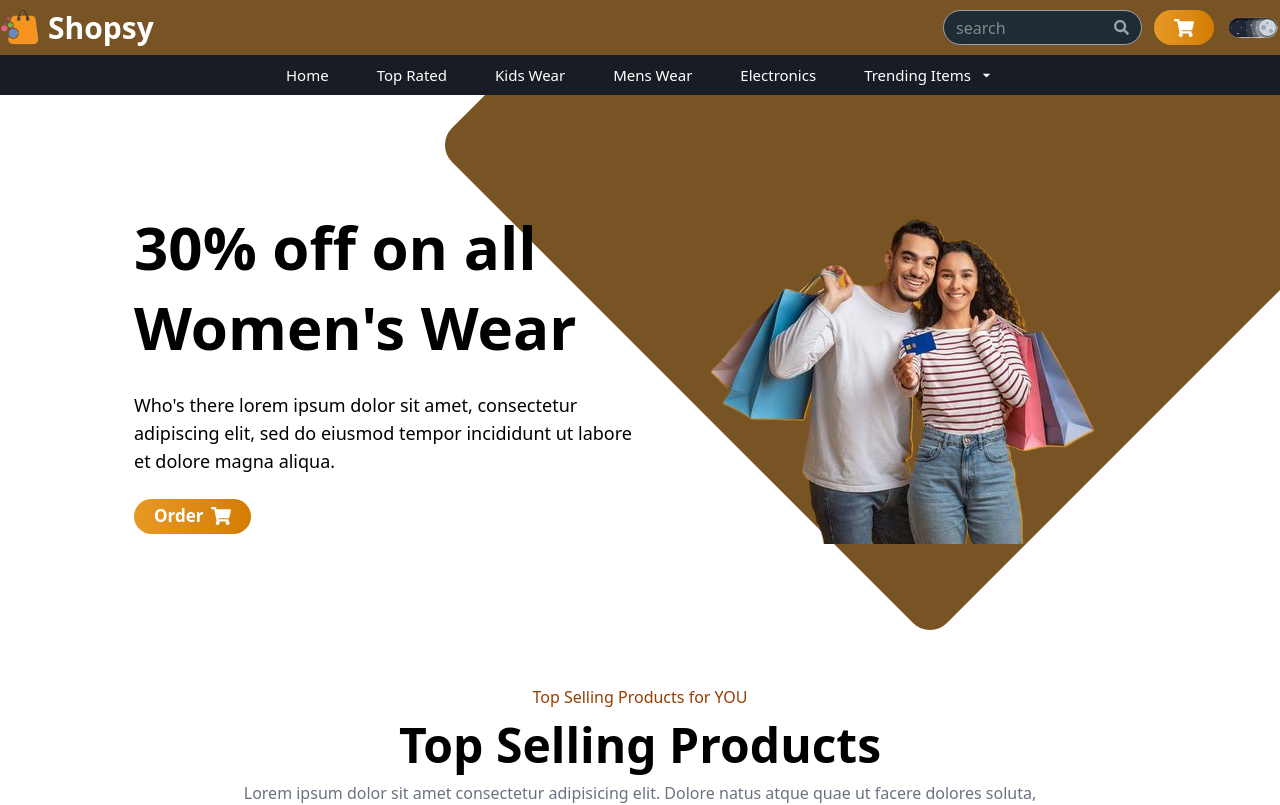
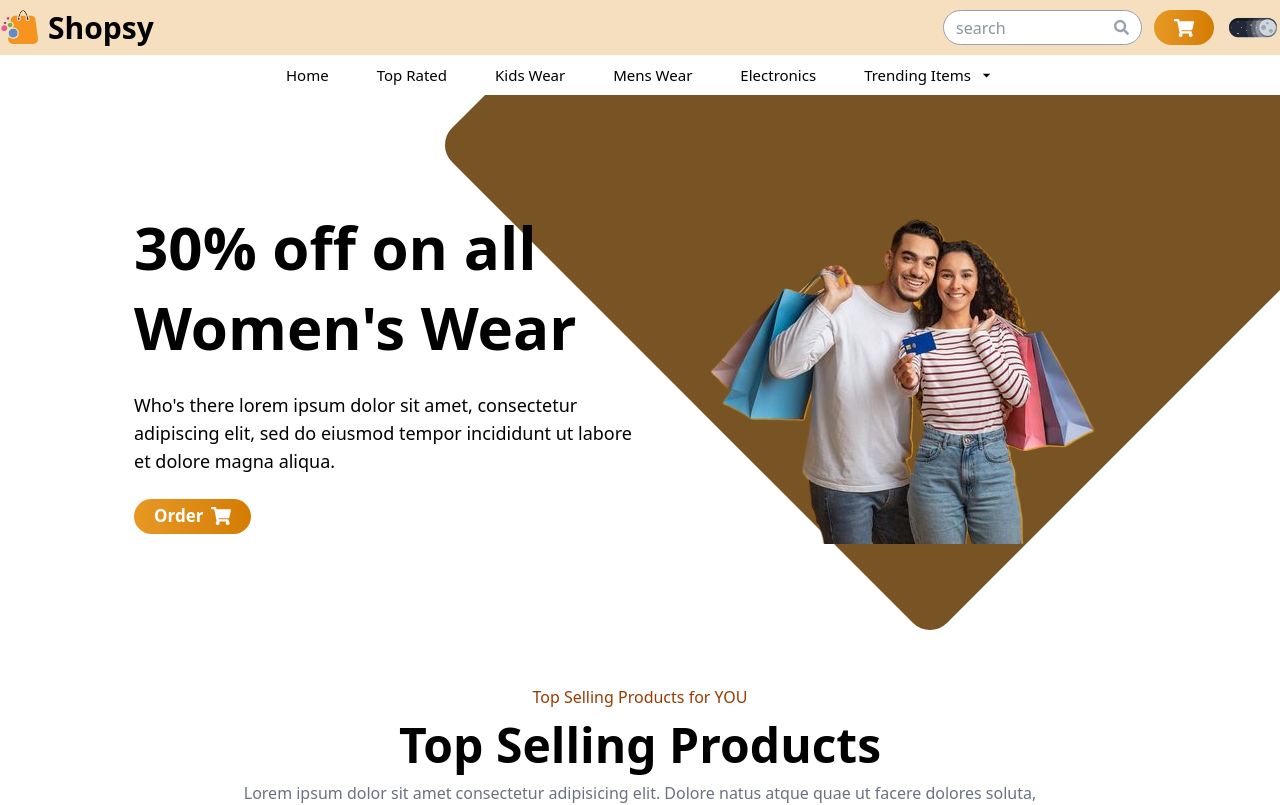
Before and after one commit to saba-ramezani/Clothing-Store, a React (Vite) app: page / in a window 1280 px wide. Shown: the top 805 px of the page. Built offline with nearby package versions, Linux system fonts and the light colour scheme.

Commit message:
added light/dark theme in navbar

```diff
--- a/src/components/Navbar/Navbar.jsx
+++ b/src/components/Navbar/Navbar.jsx
@@ -1,12 +1,8 @@
-import React, { useState } from 'react'
 import { darkModeBtn, lightModeBtn, logo } from '../../assets'
 import { FaSearch } from "react-icons/fa";
 import { FaShoppingCart } from "react-icons/fa";
-import classNames from "classnames";
 import { DropdownLinks, Menu } from '../data';
 import { IoMdArrowDropdown } from "react-icons/io";
-
-
 
 
 
@@ -25,15 +21,15 @@ const Topbar = ({setIsVisible}) => {
     document.documentElement.classList.toggle('dark');
   };
   return (
-    <div className='bg-[#785424] h-[55px] flex items-center justify-center '>
+    <div className='dark:bg-[#785424] bg-[#f5dfbf] h-[55px] flex items-center justify-center '>
       <div className='container flex justify-between items-center'>
         <a href="#" className='flex items-center gap-2'>
           <img src={logo} alt="" className='w-[40px] h-[35px]' />
-          <span className='text-white font-bold text-3xl'>Shopsy</span>
+          <span className='text-black dark:text-white font-bold text-3xl'>Shopsy</span>
         </a>
         <div className='flex gap-3'>
-          <div className='group flex justify-center items-center bg-[#202c34] h-[35px] border-[1px] border-gray-400 px-3 rounded-[20px]'>
-            <input type="text" className='text-gray-200 w-[150px] group-hover:w-[200px] transition-all duration-300 focus:outline-none' placeholder='search' />
+          <div className='group flex justify-center text-gray-800 dark:text-gray-200 items-center dark:bg-[#202c34] bg-white h-[35px] border-[1px] border-gray-400 px-3 rounded-[20px]'>
+            <input type="text" className='text-gray-800 dark:text-gray-200 w-[150px] group-hover:w-[200px] transition-all duration-300 focus:outline-none' placeholder='search' />
             <FaSearch size={15} className='text-gray-400 group-hover:text-[#fea928] ml-2' />
           </div>
           <button
@@ -59,20 +55,20 @@ const Topbar = ({setIsVisible}) => {
 
 const Menubar = () => {
   return (
-    <div data-aos="zoom-in" className='bg-[#181c24]'>
+    <div data-aos="zoom-in" className='dark:bg-[#181c24] bg-white dark:text-white text-black'>
       <ul className='flex items-center gap-4 justify-center py-2'>
         {Menu.map((item) => {
           if (item.name === "Trending Items") {
             return (
               <li id={item.id} className='group' key={item.id}>
-                <a href={item.link} className='hover:text-[#fea928] flex items-center gap-2 text-white px-4 text-[15px]'>
+                <a href={item.link} className='hover:text-[#fea928]  flex items-center gap-2 px-4 text-[15px]'>
                   {item.name}
                   <IoMdArrowDropdown className='group-hover:rotate-180 transition-all duration-200' />
                   </a>
-                <div className='absolute z-[1000] hidden group-hover:flex bg-white py-1 rounded-xl'>
+                <div className='absolute z-[1000] hidden group-hover:flex dark:bg-[#181c24] bg-white py-1 rounded-xl'>
                   <ul className=''>
                     {DropdownLinks.map((dropdownItem) => (
-                      <li key={dropdownItem.id} className='p-3 flex text-[15px] rounded-xl hover:bg-[#f5dfbf] '>
+                      <li key={dropdownItem.id} className='p-3 flex text-[15px] rounded-xl hover:bg-[#f5dfbf] dark:hover:text-black'>
                         <a href={dropdownItem.link} className='w-full'>{dropdownItem.name}</a>
                       </li>
                     ))}
@@ -83,7 +79,7 @@ const Menubar = () => {
           } else {
             return (
             <li id={item.id} key={item.id}>
-              <a href={item.link} className='hover:text-[#fea928] text-white px-4 text-[15px]'>{item.name}</a>
+              <a href={item.link} className='hover:text-[#fea928] px-4 text-[15px]'>{item.name}</a>
             </li>
             )
           }
--- a/src/index.css
+++ b/src/index.css
@@ -1,3 +1,7 @@
 @import "tailwindcss";
 
 @custom-variant dark (&:where(.dark, .dark *));
+
+@theme {
+  --color-mint-500: oklch(0.72 0.11 178);
+}
```
